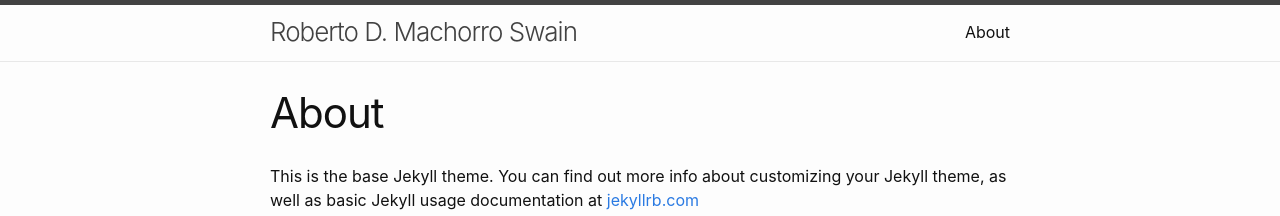
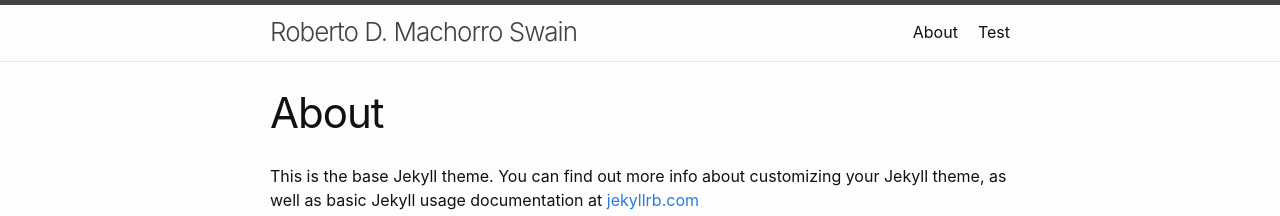
Before and after one commit to r-dms/r-dms.github.io, a Jekyll site: the page built from about.markdown, in a window 1280 px wide. Shown: the top 216 px of the page. Built offline with Jekyll 4.4.1, drawn with Linux system fonts in a browser that asks for light colours.

Commit message:
edited titles for pages

```diff
--- a/about.markdown
+++ b/about.markdown
@@ -1,6 +1,6 @@
 ---
 layout: page
-title: About
+title: "About"
 permalink: /about/
 ---
 
--- a/testpage.markdown
+++ b/testpage.markdown
@@ -1,3 +1,7 @@
+---
 layout: page
-title: Test
+title: "Test"
 permalink: /testpage/
+---
+
+This is a test page.
```
